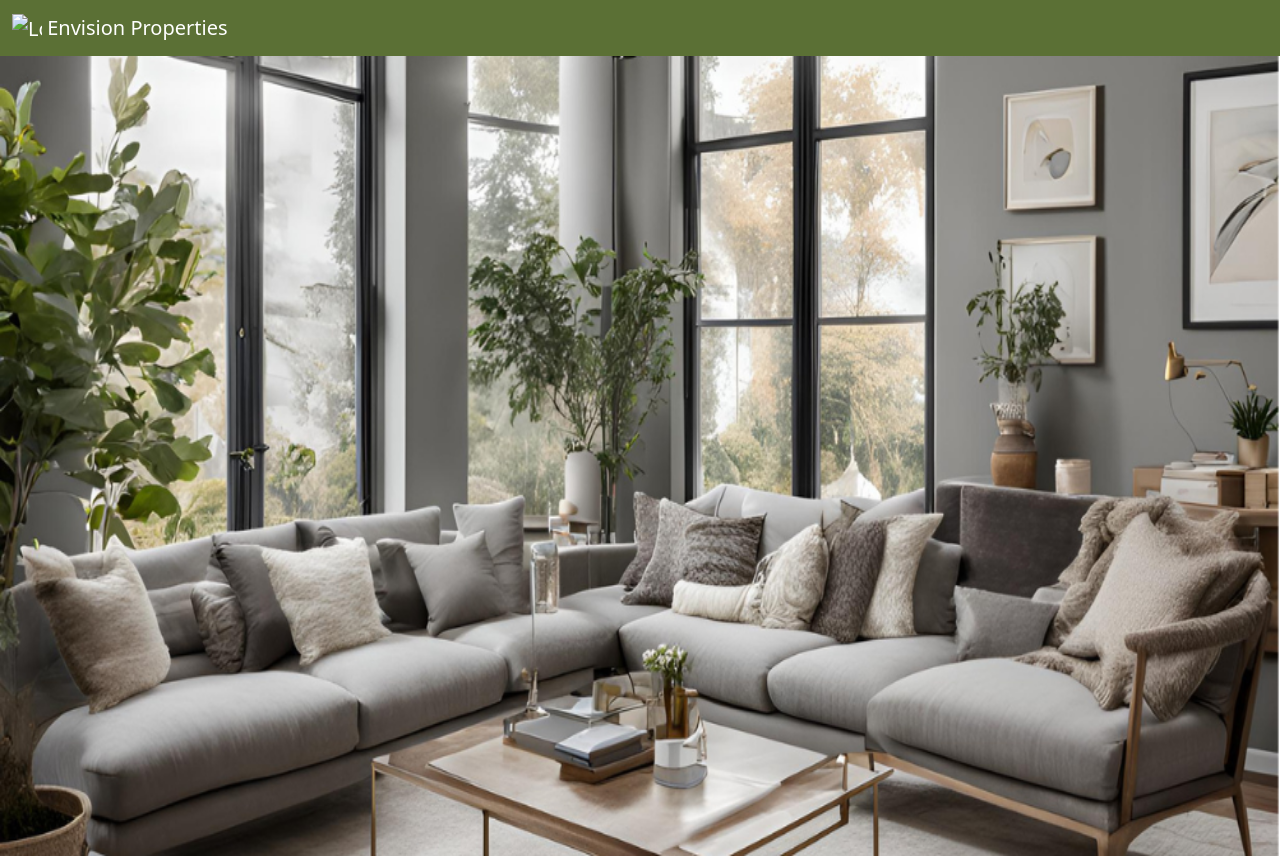
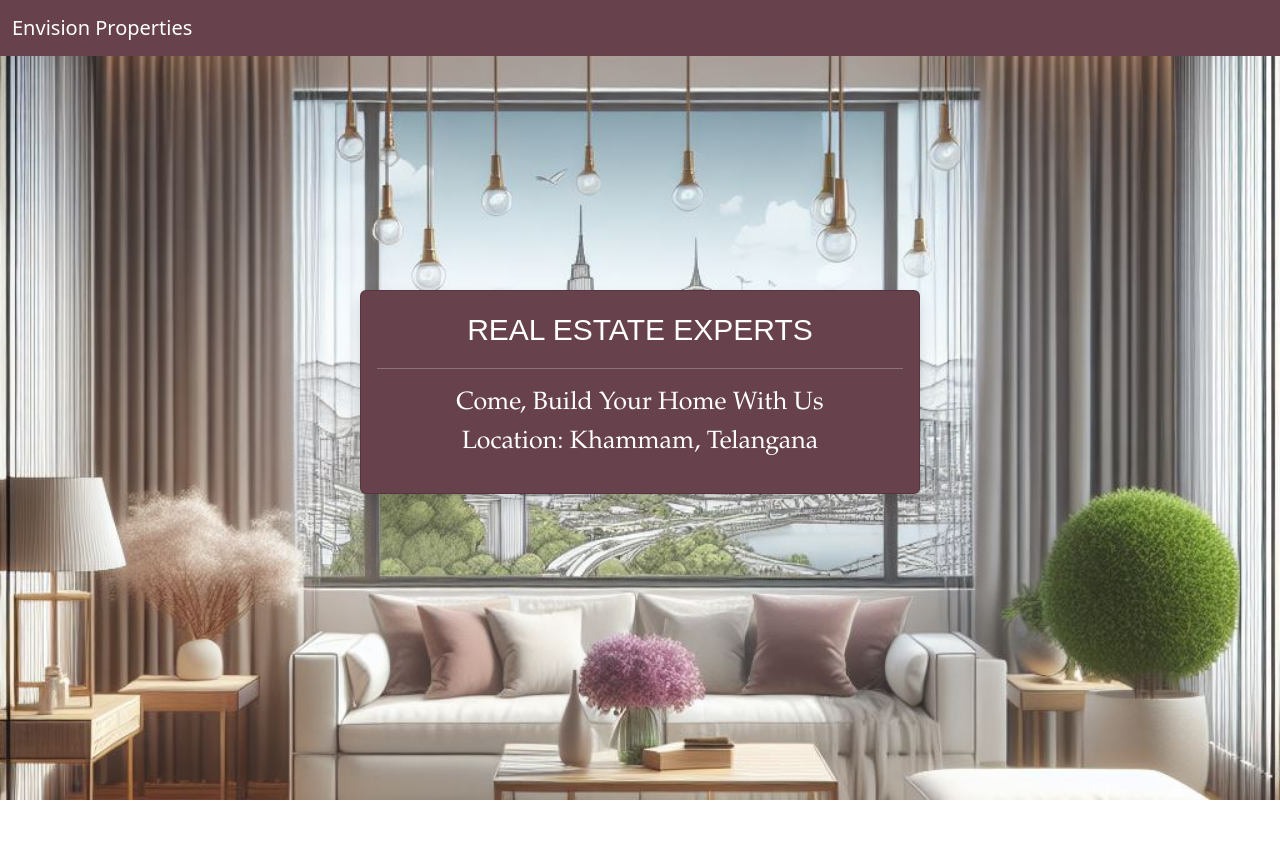
Before and after one commit to KothaSathvika/Envision-Props, a plain HTML site: page index.html in a window 1280 px wide. After the commit the page ends 800 px from the top, so only its background shows below. Drawn offline with nearby package versions, Linux system fonts and the light colour scheme.

Commit message:
Adds home page and images

```diff
--- a/index.html
+++ b/index.html
@@ -1,30 +1,44 @@
 <!doctype html>
 <html lang="en">
-  <head >
 
+<head>
     <meta charset="utf-8">
     <meta name="viewport" content="width=device-width, initial-scale=1">
     <title>Bootstrap demo</title>
     <link href="style.css" rel="stylesheet">
-    <link href="https://cdn.jsdelivr.net/npm/bootstrap@5.3.3/dist/css/bootstrap.min.css" rel="stylesheet" integrity="sha384-QWTKZyjpPEjISv5WaRU9OFeRpok6YctnYmDr5pNlyT2bRjXh0JMhjY6hW+ALEwIH" crossorigin="anonymous">
-  </head >
+    <link href="https://cdn.jsdelivr.net/npm/bootstrap@5.3.3/dist/css/bootstrap.min.css" rel="stylesheet"
+        integrity="sha384-QWTKZyjpPEjISv5WaRU9OFeRpok6YctnYmDr5pNlyT2bRjXh0JMhjY6hW+ALEwIH" crossorigin="anonymous">
+</head>
 
 <body>
-    <!-- <h1>Hello, world!</h1> -->
-    <nav class="navbar navbar-custom ">
+
+    <nav class="navbar navbar-custom">
         <div class="container-fluid">
             <a class="navbar-brand text-white" href="#">
-            <img src="/docs/5.3/assets/brand/bootstrap-logo.svg" alt="Logo" width="30" height="24" class="d-inline-block align-text-top">
+                <!-- <img src="/docs/5.3/assets/brand/bootstrap-logo.svg" alt="Logo" width="30" height="24"
+                    class="d-inline-block align-text-top"> -->
                 Envision Properties
             </a>
         </div>
     </nav>
 
-      <img class="image-class" src="Images/home.png">
 
+    <div class="text-align">
+        <div class="card mb-3 home-card-color shadow card-size">
 
+            <div class="card-body text-in-card">
 
+                <p class="first-text-size-in-card"> REAL ESTATE EXPERTS</p>
+                <hr>
+                <p class="second-text-size-in-card">Come, Build Your Home With Us</p>
+                <p class="second-text-size-in-card" style="margin-top: -15px;">Location: Khammam, Telangana</p>
+            </div>
+        </div>
+    </div>
 
-    <script src="https://cdn.jsdelivr.net/npm/bootstrap@5.3.3/dist/js/bootstrap.bundle.min.js" integrity="sha384-YvpcrYf0tY3lHB60NNkmXc5s9fDVZLESaAA55NDzOxhy9GkcIdslK1eN7N6jIeHz" crossorigin="anonymous"></script>
+    <script src="https://cdn.jsdelivr.net/npm/bootstrap@5.3.3/dist/js/bootstrap.bundle.min.js"
+        integrity="sha384-YvpcrYf0tY3lHB60NNkmXc5s9fDVZLESaAA55NDzOxhy9GkcIdslK1eN7N6jIeHz"
+        crossorigin="anonymous"></script>
 </body>
+
 </html>
--- a/style.css
+++ b/style.css
@@ -1,10 +1,92 @@
 /* Modify the background color */
 .navbar-custom {
-    background-color:#5b7035;
+    background-color: #67414C;
     color: white;
 }
-.image-class{
+
+.image-class {
     height: 100vh;
     width: 100%;
-    object-fit: cover;
+    object-fit: cover;
 }
+
+body {
+    background: url('Images/DesignerKhammam.jpeg') no-repeat center center fixed;
+    -webkit-background-size: cover;
+    -moz-background-size: cover;
+    -o-background-size: cover;
+    background-size: cover;
+    color: #fff;
+    background-color: #333;
+    font-family: 'Open Sans', Arial, Helvetica, Sans-Serif;
+}
+
+.text-align {
+
+    margin: 0;
+    position: absolute;
+    top: 50%;
+    left: 50%;
+    -ms-transform: translate(-50%, -50%);
+    transform: translate(-50%, -50%);
+
+}
+
+.home-card-color {
+    background-color: #67414C !important;
+}
+
+.text-in-card {
+    text-align: center;
+    color: white !important;
+}
+
+@media only screen and (max-width: 768px) {
+
+    /* In mobile phones */
+    .card-size {
+        width: 20rem;
+    }
+
+
+
+    .first-text-size-in-card {
+        font-size: 18px;
+        font-family: "Brush Script MT", cursive;
+    }
+
+    .second-text-size-in-card {
+        font-size: 15px;
+        font-family: Garamond, serif;
+    }
+
+}
+
+@media only screen and (min-width: 768px) {
+
+    /* For desktop */
+    .card-size {
+        width: 35rem;
+    }
+
+
+    .first-text-size-in-card {
+        font-size: 30px;
+        font-family: Arial, Helvetica, sans-serif;
+    }
+
+    .second-text-size-in-card {
+        font-size: 25px;
+        font-family: Garamond, serif;
+    }
+}
+
+hr {
+    border: none;
+    height: 1px;
+    /* Set the hr color */
+    color: white;
+    /* old IE */
+    background-color: white;
+    /* Modern Browsers */
+}
```
Also changed, not shown: Images/Designer.jpeg (added), Images/DesignerKhammam.jpeg (added), Images/home.png (deleted). Lines whose indentation alone changed are shown as unchanged.
